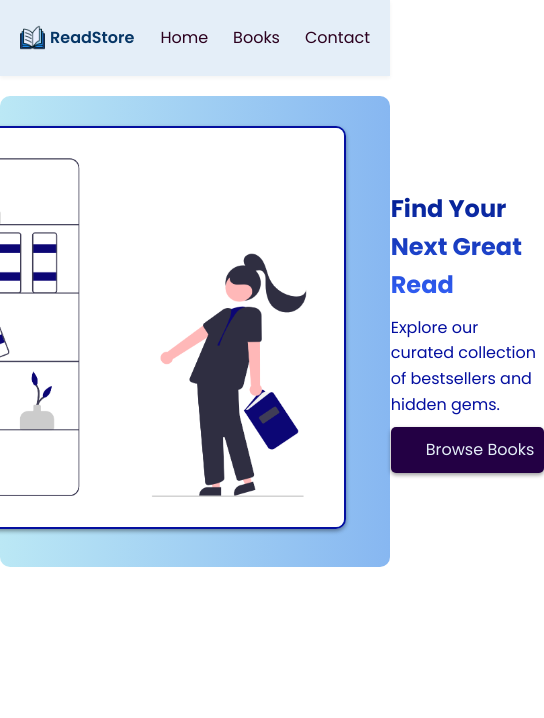
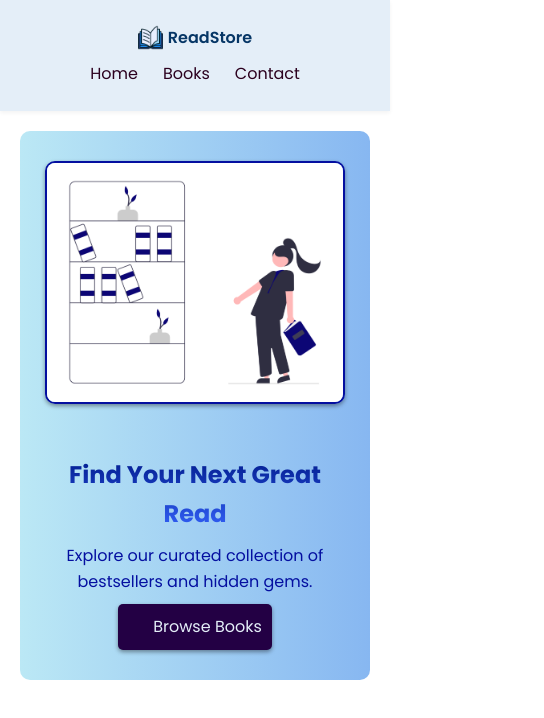
Before and after one commit to Juwono136/bookstore-html-css, a plain HTML site: page index.html in a window 390 px wide. Shown: the top 718 px of the page, 544 px wide, since content can reach past the window. Drawn offline with Linux system fonts and the light colour scheme; some icons are missing.

Commit message:
implement the responsive design

```diff
--- a/style.css
+++ b/style.css
@@ -137,3 +137,39 @@ body {
   background-color: #8c50c5;
   transition: 0.2s ease-in-out;
 }
+
+/* --- Responsive Design --- */
+/* Mobile Version */
+@media only screen and (max-width: 600px) {
+  .main-nav {
+    flex-direction: column;
+    justify-content: center;
+    align-items: center;
+    gap: 10px;
+  }
+
+  .hero {
+    flex-direction: column;
+    margin: 20px;
+  }
+
+  .hero-image img {
+    width: 300px;
+  }
+
+  .hero-info h1 {
+    font-size: 1.5rem;
+    text-align: center;
+  }
+
+  .hero-info {
+    display: flex;
+    justify-content: center;
+    align-items: center;
+  }
+
+  .hero-info p {
+    font-size: 1rem;
+    text-align: center;
+  }
+}
```
